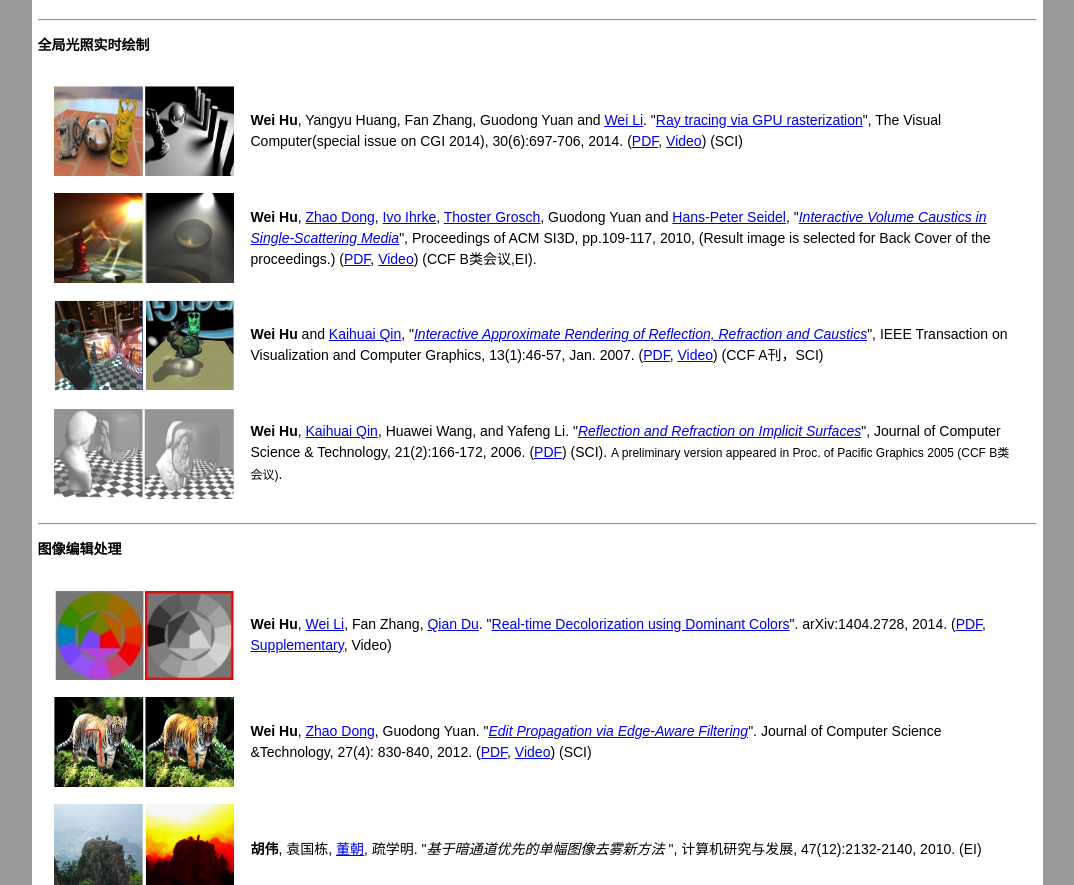
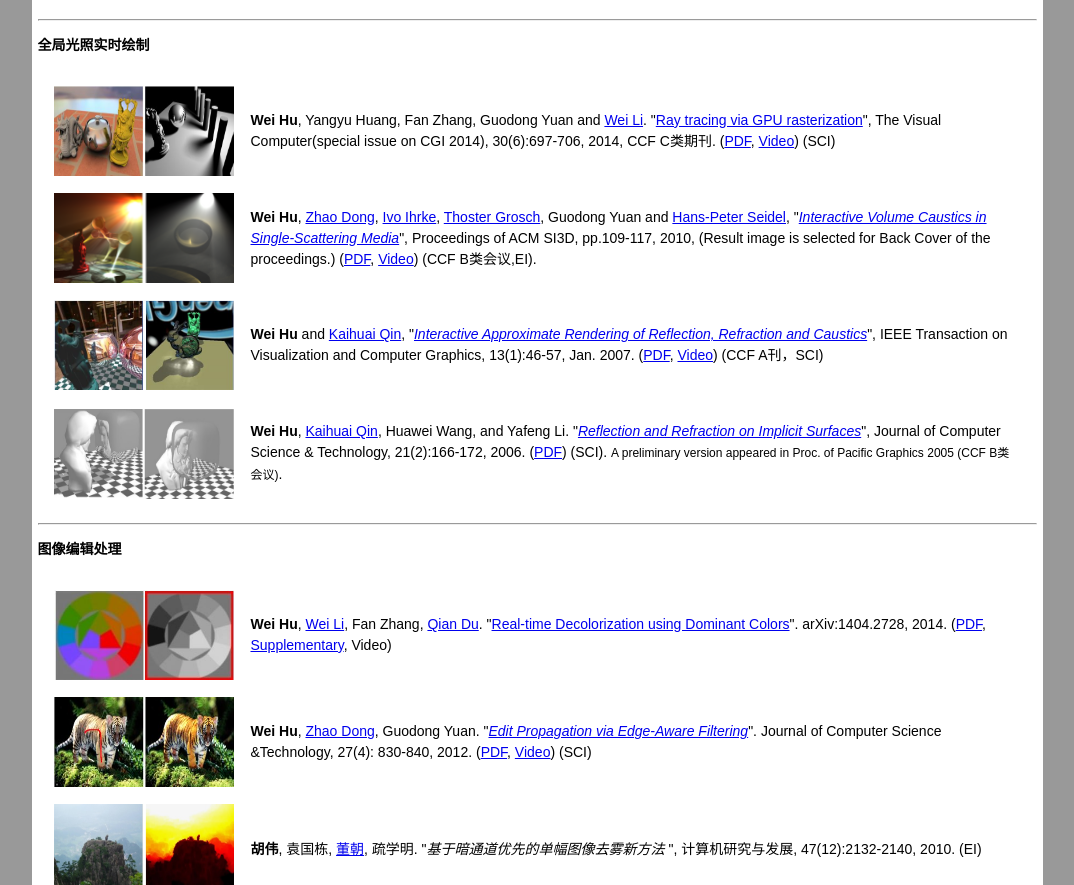
Before and after one commit to thuhuwei/weihu, a plain HTML site: page index_cn.html in a window 1280 px wide. Shown: the part 2139-3024 px from the top of the page, without its empty margins (103-1177 px from the left). Drawn offline with Linux system fonts and the light colour scheme.

Commit message:
update ccf

```diff
--- a/index_cn.html
+++ b/index_cn.html
@@ -136,7 +136,7 @@ body {
       <table width="999" border="0" cellspacing="15">
       <tr>
         <td><img src="cgi2014/cgi2014.JPG" width="180" height="90" /></td>
-        <td><strong>Wei Hu</strong>, Yangyu Huang, Fan Zhang, Guodong Yuan and <a href="http://cist.buct.edu.cn/staff/WeiLi/">Wei Li</a>. &quot;<a href="http://www.springerlink.com/openurl.asp?genre=article&amp;id=doi:10.1007/s00371-014-0968-8">Ray tracing via GPU rasterization</a>&quot;, The Visual Computer(special issue on CGI 2014), 30(6):697-706, 2014. (<a href="cgi2014/GPURayTracing_CGI.pdf">PDF</a>, <a href="cgi2014/GPURaytracing.mov">Video</a>) (SCI) </td>
+        <td><strong>Wei Hu</strong>, Yangyu Huang, Fan Zhang, Guodong Yuan and <a href="http://cist.buct.edu.cn/staff/WeiLi/">Wei Li</a>. &quot;<a href="http://www.springerlink.com/openurl.asp?genre=article&amp;id=doi:10.1007/s00371-014-0968-8">Ray tracing via GPU rasterization</a>&quot;, The Visual Computer(special issue on CGI 2014), 30(6):697-706, 2014, CCF C类期刊. (<a href="cgi2014/GPURayTracing_CGI.pdf">PDF</a>, <a href="cgi2014/GPURaytracing.mov">Video</a>) (SCI) </td>
       </tr>
       <tr>
         <td><img src="i3d2013/i3d2013.png" width="180" height="90" /></td>
```
